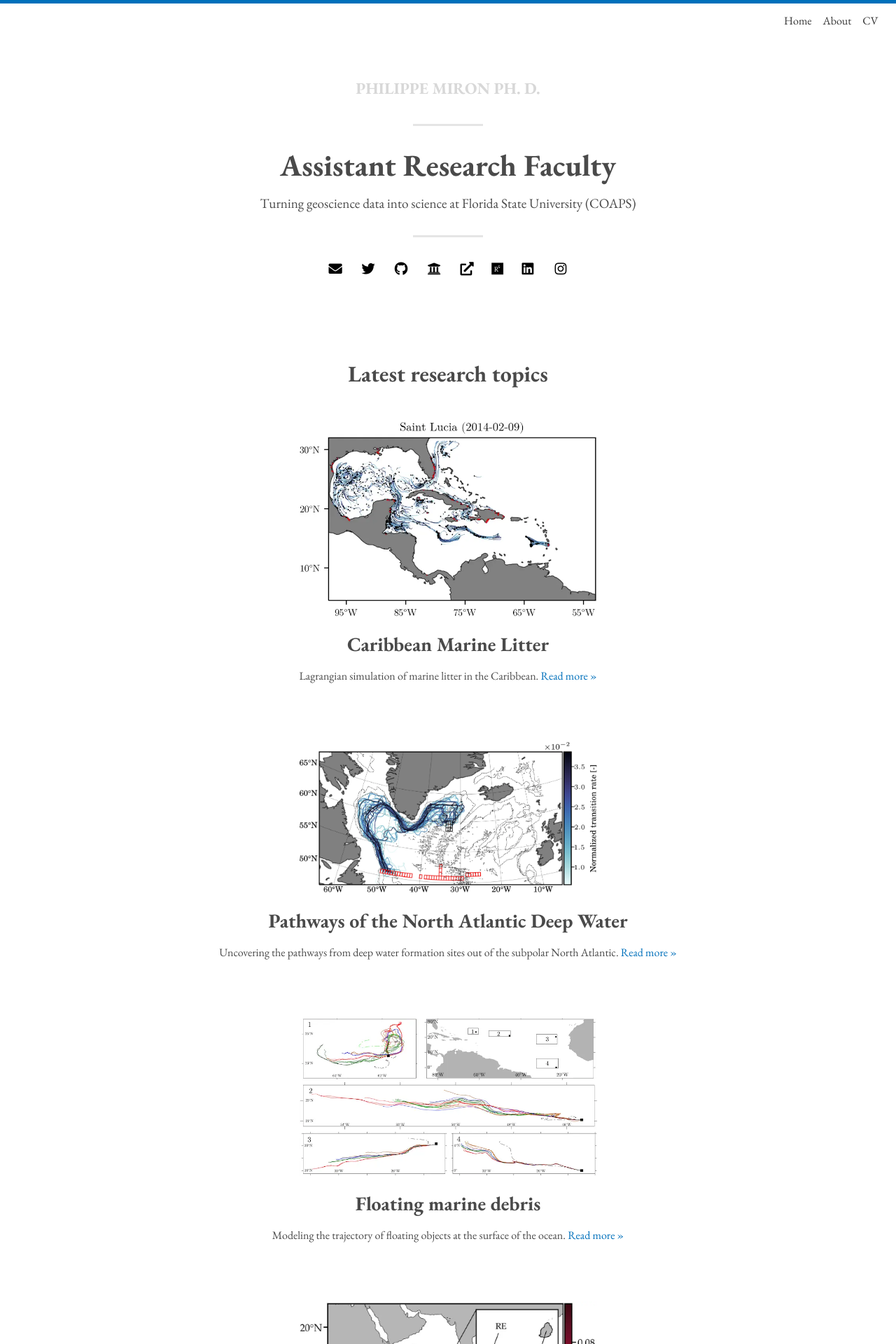
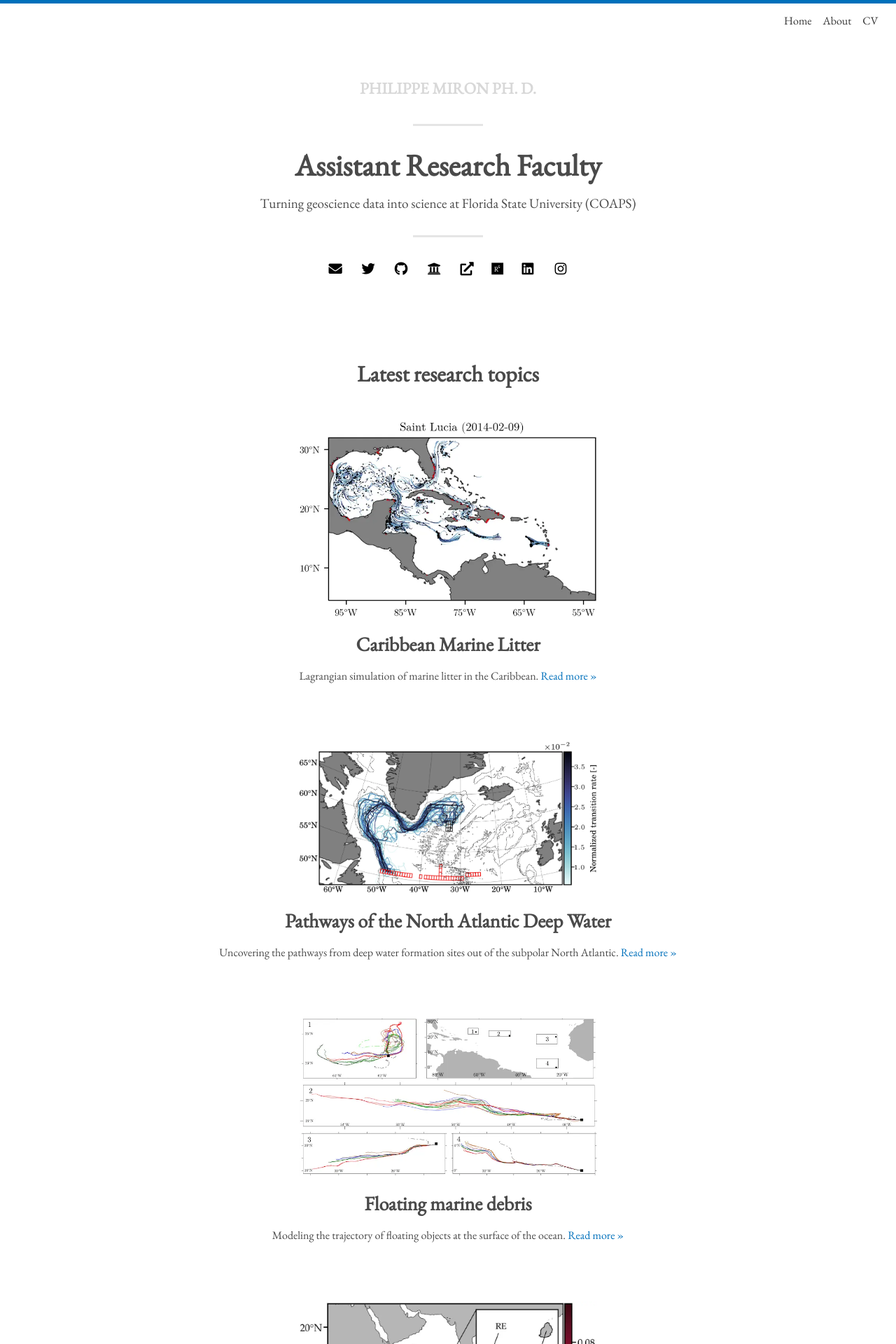
Before and after one commit to philippemiron/philippemiron.github.io, a Jekyll site: the page built from index.html, in a window 1280 px wide. Shown: the top 1920 px of the page at 70% size. Built offline with Jekyll 4.4.1, drawn with Linux system fonts in a browser that asks for light colours; nearby versions of some CDN libraries; some web fonts are replaced; the list of posts is cut into pages by our own code.

Commit message:
simply font definition

```diff
--- a/_config.yml
+++ b/_config.yml
@@ -43,7 +43,7 @@ theme_settings:
 
   # Colours, typography and padding
   # Open the "_sass > base" folder, and open "_variables.scss"
-  google_fonts: "EB Garamond:300,400,700,300italic,700italic|EB Garamond+SemiBold&display=swap"
+  google_fonts: "EB Garamond|EB Garamond+SemiBold&display=swap"
 
 # PAGINATION
 paginate: 100
--- a/_sass/base/_variables.scss
+++ b/_sass/base/_variables.scss
@@ -1,6 +1,6 @@
 // Typography
 $font-family-main: 'EB Garamond', Helvetica, Arial, sans-serif;
-$font-family-headings: 'EB Garamond', Georgia, serif, cursive;
+$font-family-headings: 'EB Garamond', Georgia, serif, cursive; // Abril Fatface
 $font-size: 1.0em;
 
 // Padding
```
